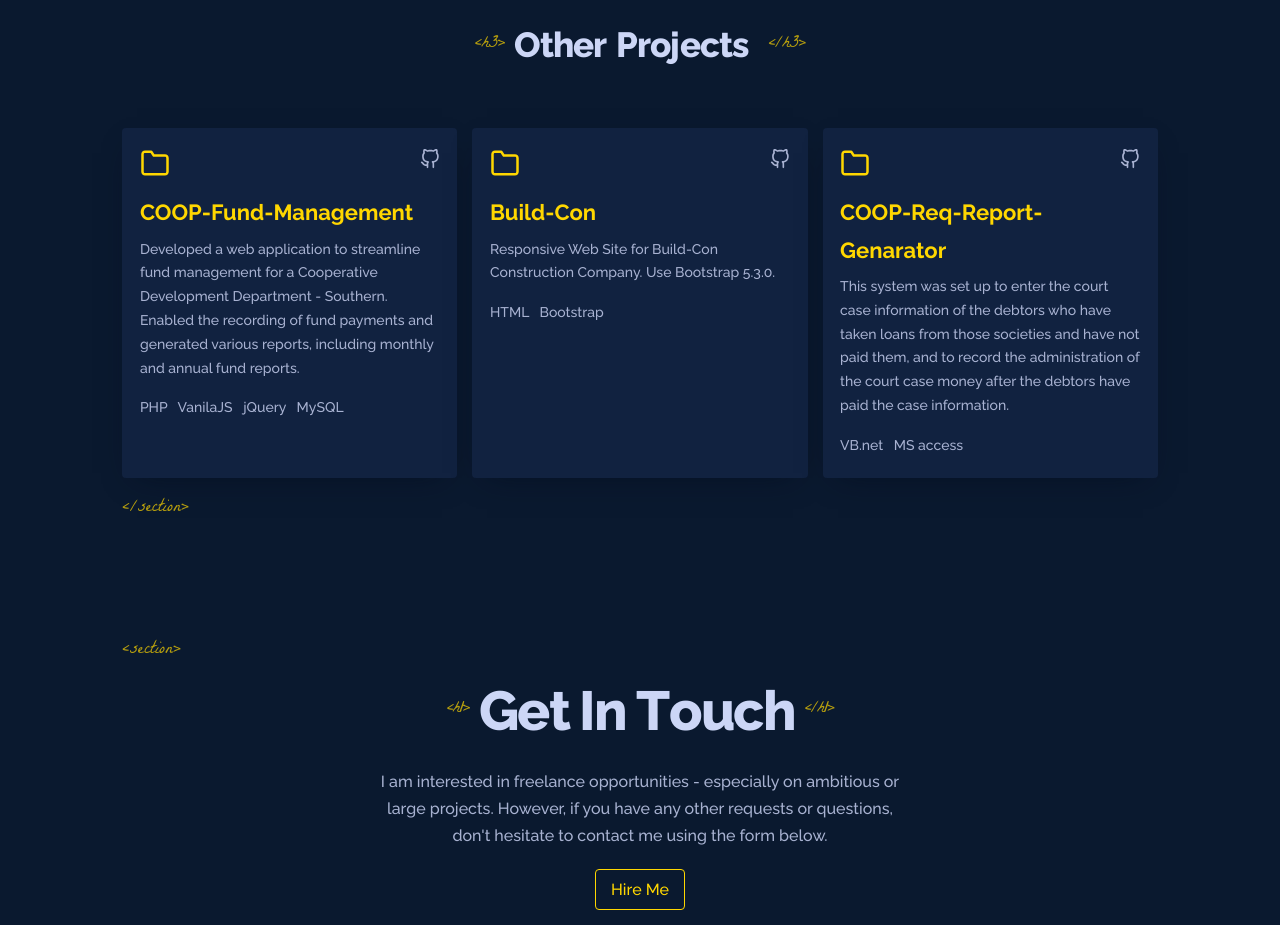
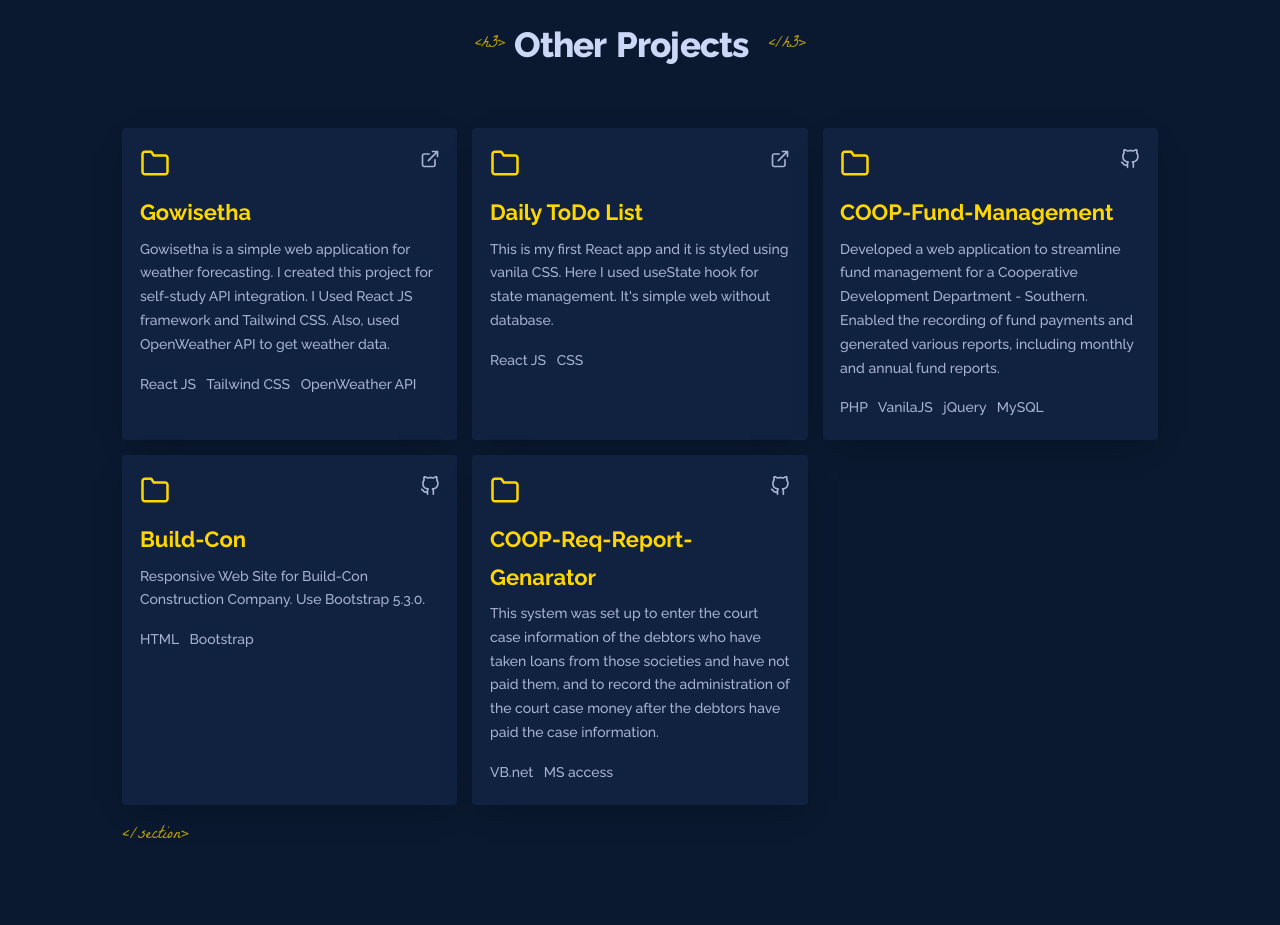
Before and after one commit to Sangeeth-jay/portfolio, a React (Create React App) app: page / in a window 1280 px wide. Shown: the part 3760-4685 px from the top of the page. Built offline with nearby package versions, Linux system fonts and the light colour scheme.

Commit message:
add small projects using maked react

```diff
--- a/src/components/projects/OtherProjects.tsx
+++ b/src/components/projects/OtherProjects.tsx
@@ -33,7 +33,73 @@ const OtherProjects = () => {
                 <use href="icons/symbol-defs.svg#icon-folder"></use>
               </svg>
               <div className="other__cardLink">
-
+                <a
+                  href="https://gowisetha.vercel.app/"
+                  target="_blank"
+                  rel="noreferrer"
+                >
+                  <svg className="other__icon">
+                    <use href="icons/symbol-defs.svg#icon-external-link"></use>
+                  </svg>
+                </a>
+              </div>
+            </div>
+            <div className="other__cardBody">
+              <div className="other__cardBodyHeading">Gowisetha</div>
+              <p className="other__cardBodyDescription">
+                Gowisetha is a simple web application for weather forecasting. I
+                created this project for self-study API integration. I Used
+                React JS framework and Tailwind CSS. Also, used OpenWeather API
+                to get weather data.{" "}
+              </p>
+            </div>
+            <div className="other__cardFooter">
+              <div className="other__tags">
+                {" "}
+                React JS &nbsp; Tailwind CSS &nbsp; OpenWeather API
+              </div>
+            </div>
+          </div>
+        </li>
+        <li className="other__items">
+          <div className="other__card">
+            <div className="other__cardTop">
+              <svg className="other__cardFolder">
+                <use href="icons/symbol-defs.svg#icon-folder"></use>
+              </svg>
+              <div className="other__cardLink">
+                <a
+                  href="https://todo-app-sangeeth-jay.vercel.app/"
+                  target="_blank"
+                  rel="noreferrer"
+                >
+                  <svg className="other__icon">
+                    <use href="icons/symbol-defs.svg#icon-external-link"></use>
+                  </svg>
+                </a>
+              </div>
+            </div>
+            <div className="other__cardBody">
+              <div className="other__cardBodyHeading">Daily ToDo List</div>
+              <p className="other__cardBodyDescription">
+                This is my first React app and it is styled using vanila CSS. Here I used useState hook for state management. It's simple web without database.{" "}
+              </p>
+            </div>
+            <div className="other__cardFooter">
+              <div className="other__tags">
+                {" "}
+                React JS &nbsp; CSS
+              </div>
+            </div>
+          </div>
+        </li>
+        <li className="other__items">
+          <div className="other__card">
+            <div className="other__cardTop">
+              <svg className="other__cardFolder">
+                <use href="icons/symbol-defs.svg#icon-folder"></use>
+              </svg>
+              <div className="other__cardLink">
                 <a
                   href="https://github.com/Sangeeth-jay/Coop-Fund-Mangement-System"
                   target="_blank"
@@ -69,7 +135,6 @@ const OtherProjects = () => {
                 <use href="icons/symbol-defs.svg#icon-folder"></use>
               </svg>
               <div className="other__cardLink">
-
                 <a
                   href="https://github.com/Sangeeth-jay/boostrap-practice"
                   target="_blank"
@@ -100,7 +165,6 @@ const OtherProjects = () => {
                 <use href="icons/symbol-defs.svg#icon-folder"></use>
               </svg>
               <div className="other__cardLink">
-
                 <a
                   href="https://github.com/Sangeeth-jay/Co-operative-Req.-Report-generator"
                   target="_blank"
@@ -124,10 +188,7 @@ const OtherProjects = () => {
               </p>
             </div>
             <div className="other__cardFooter">
-              <div className="other__tags">
-                {" "}
-                VB.net &nbsp; MS access
-              </div>
+              <div className="other__tags"> VB.net &nbsp; MS access</div>
             </div>
           </div>
         </li>
```
